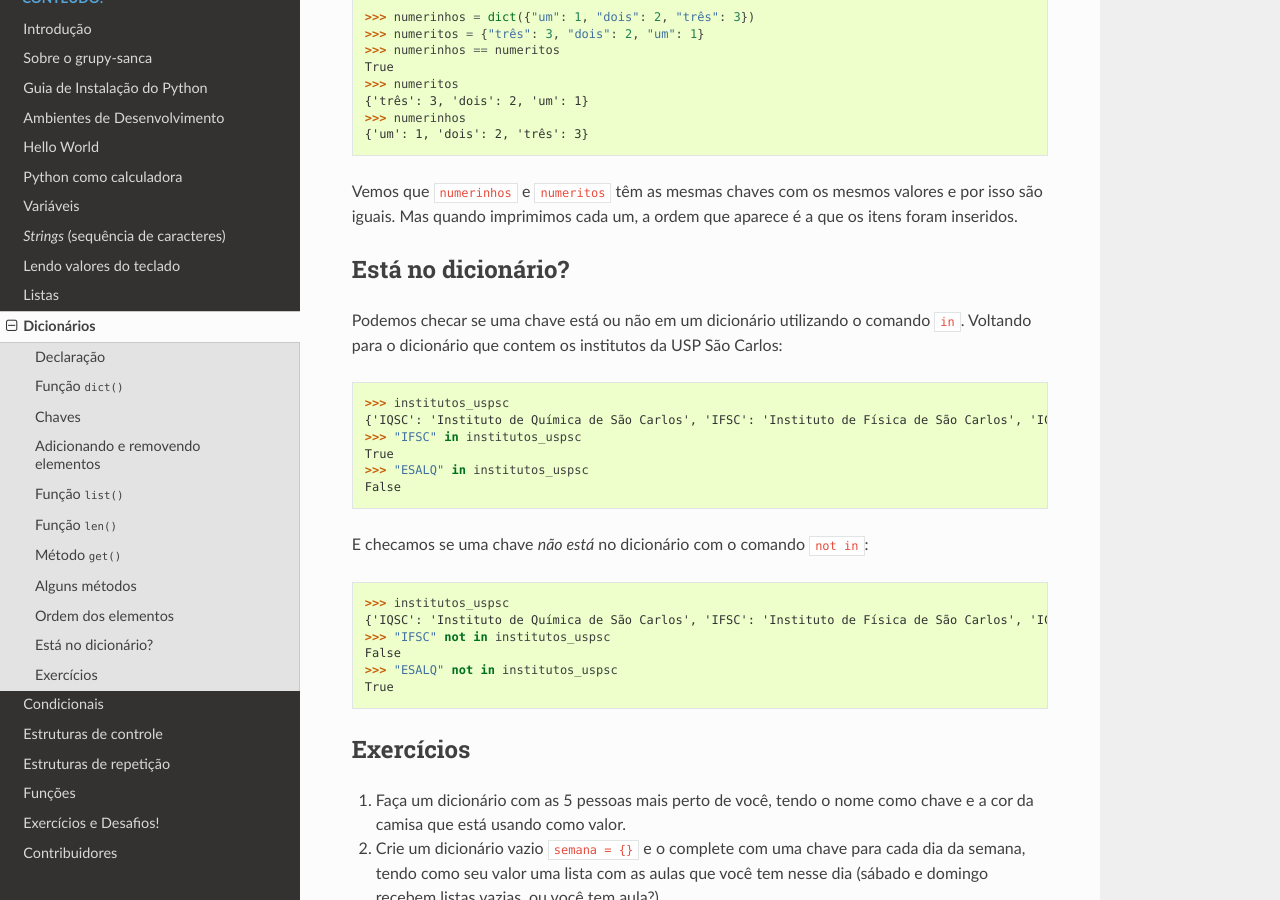
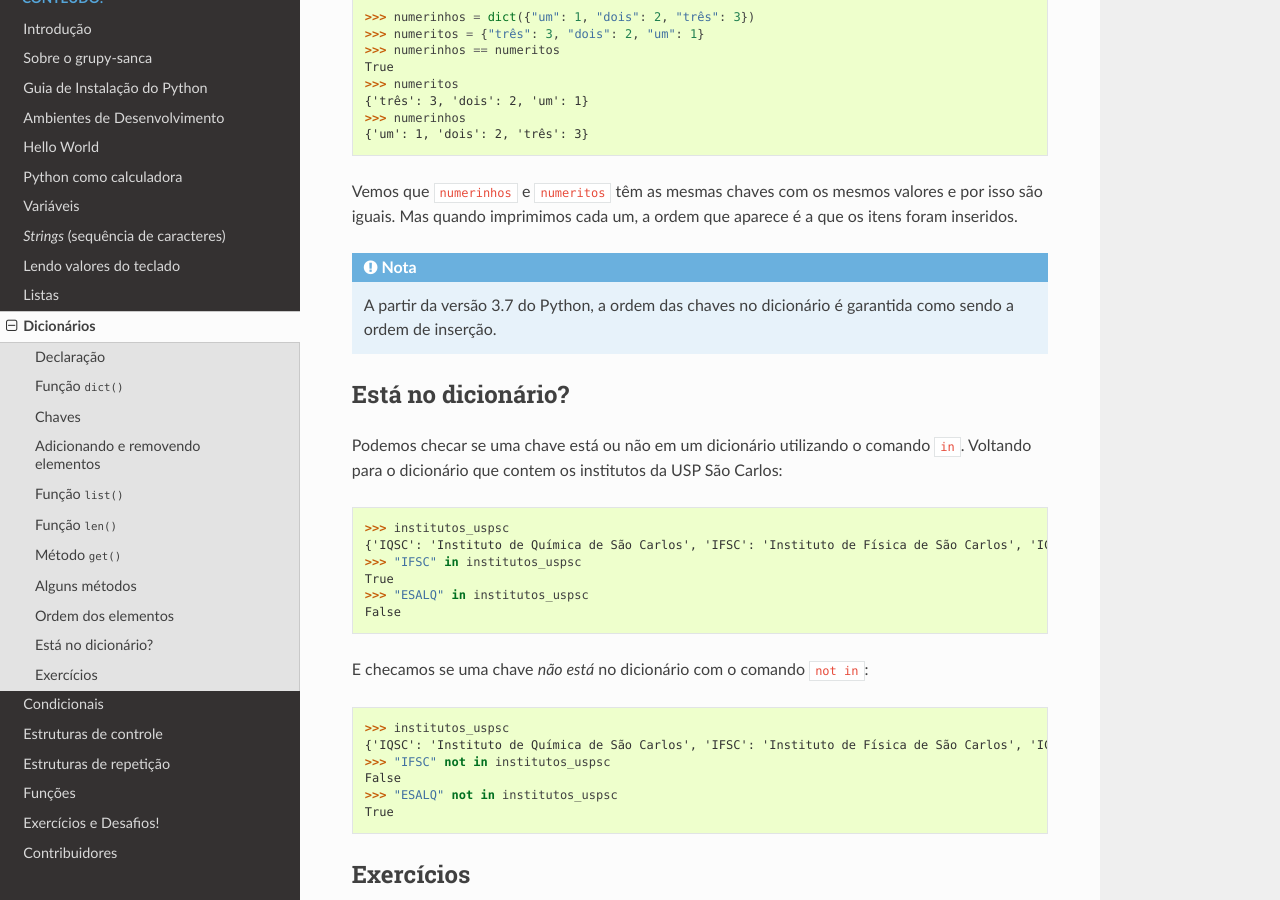
Before and after one commit to grupy-sanca/curso-python, a Sphinx documentation site: the page built from source/dicionarios.rst, in a window 1280 px wide and 900 px high, scrolled down 5560 px. Built offline with Sphinx 7.4.7 and the Read the Docs theme 2.0.0, drawn with Linux system fonts in a browser that asks for light colours.

Commit message:
COmenta que a ordem dos dics é a de inserçao
fix #55

```diff
--- a/source/dicionarios.rst
+++ b/source/dicionarios.rst
@@ -287,6 +287,11 @@ Dicionários não tem sequência dos seus elementos. As listas têm. Dicionário
 
 Vemos que ``numerinhos`` e ``numeritos`` têm as mesmas chaves com os mesmos valores e por isso são iguais. Mas quando imprimimos cada um, a ordem que aparece é a que os itens foram inseridos.
 
+.. nota::
+
+      A partir da versão 3.7 do Python, a ordem das chaves no dicionário é
+      garantida como sendo a ordem de inserção.
+
 Está no dicionário?
 -------------------
 
```
